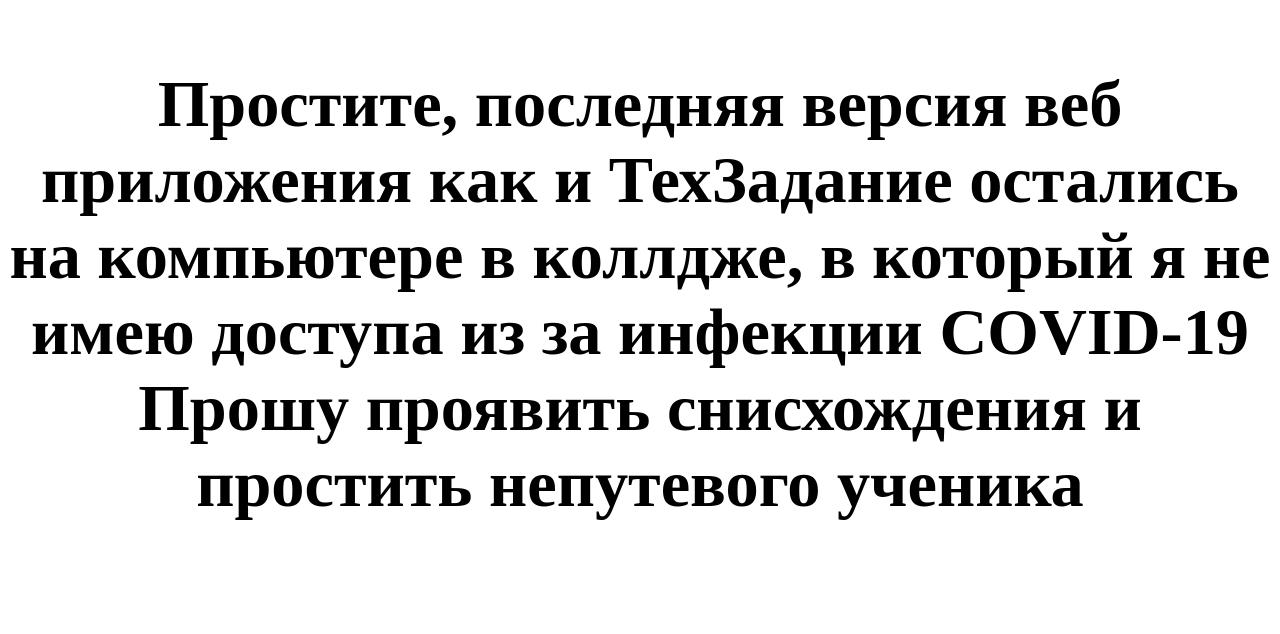
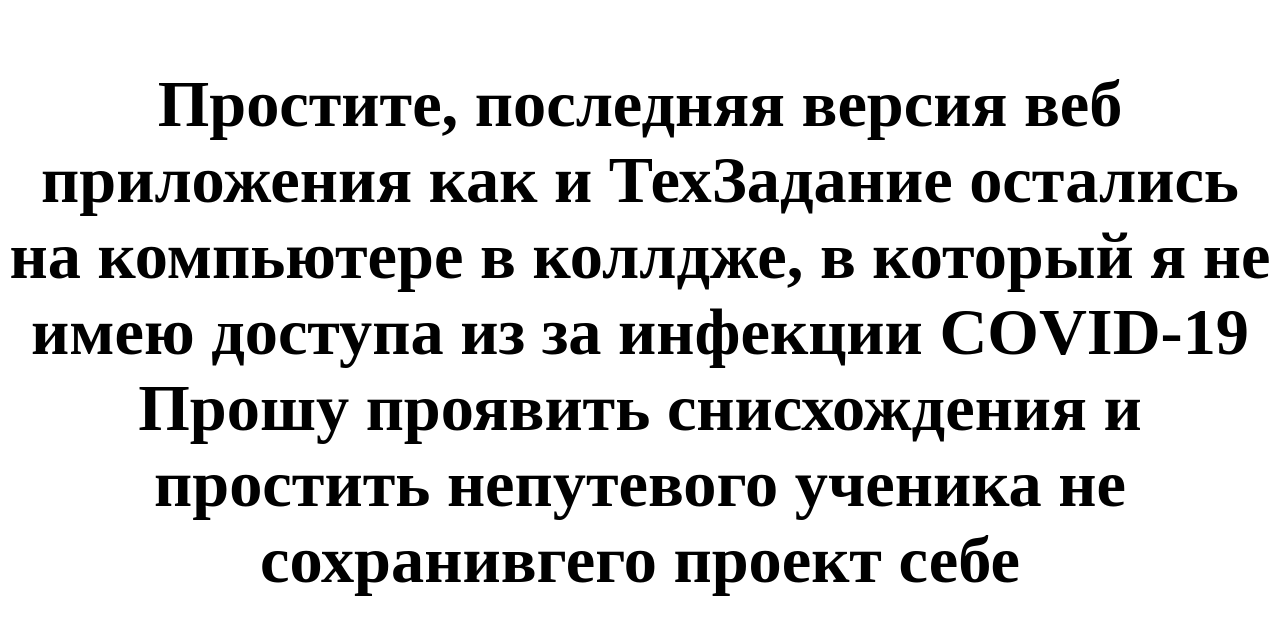
Before and after one commit to Sekkaru/webcourseworkbov.github.io, a website: page TehZad.html in a window 1280 px wide. Drawn offline with Linux system fonts and the light colour scheme.

Commit message:
Update TehZad.html

```diff
--- a/TehZad.html
+++ b/TehZad.html
@@ -4,7 +4,7 @@
 </head>
 <body>
 <div style="text-align:center">
-<h1><big><big><big><big><p>Простите, последняя версия веб приложения как и ТехЗадание остались на компьютере в коллдже, в который я не имею доступа из за инфекции COVID-19<br>Прошу проявить снисхождения и простить непутевого ученика</p></big></big></big></big></h1>
+<h1><big><big><big><big><p>Простите, последняя версия веб приложения как и ТехЗадание остались на компьютере в коллдже, в который я не имею доступа из за инфекции COVID-19<br>Прошу проявить снисхождения и простить непутевого ученика не сохранивгего проект себе</p></big></big></big></big></h1>
 </div>
 </body>
 </html>
```
